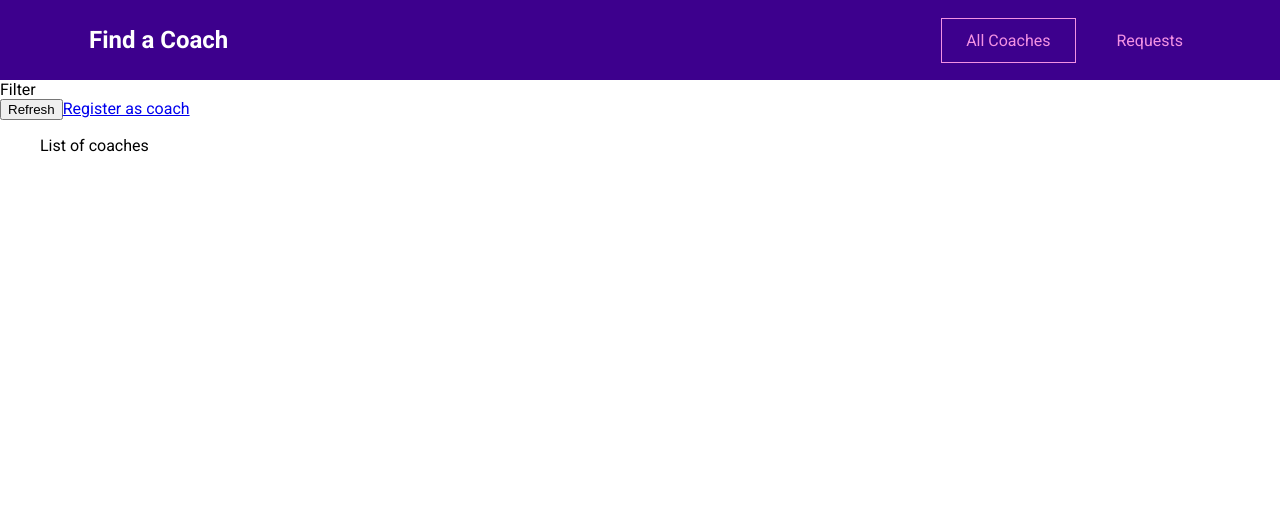
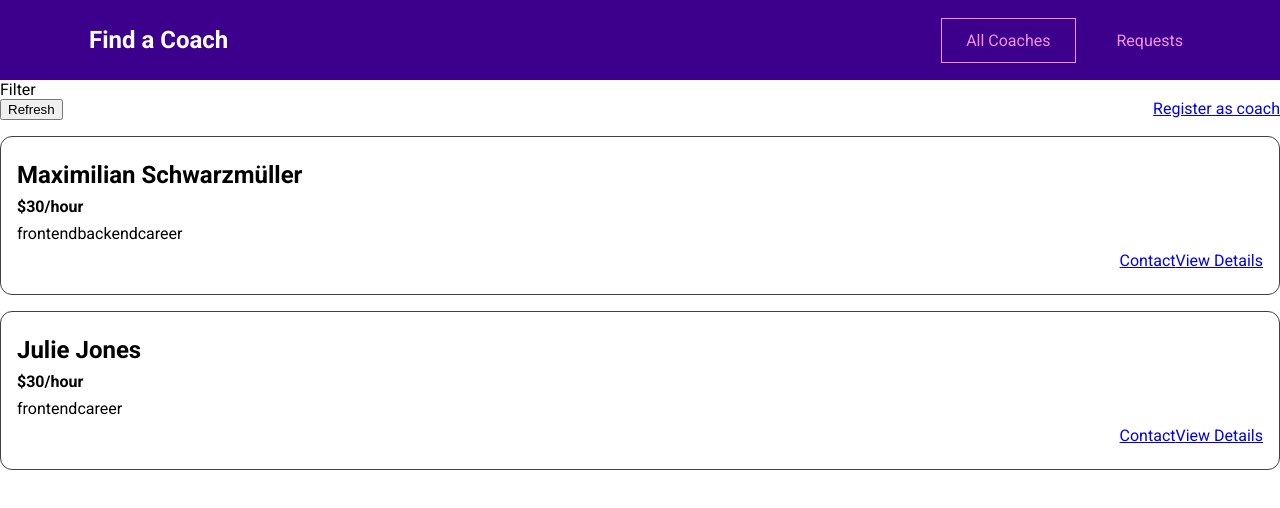
Before and after one commit to refayathaque/vue-coach-finder, a Vue app: page /coaches in a window 1280 px wide. Shown: the top 508 px of the page. Built offline with nearby package versions, Linux system fonts and the light colour scheme.

Commit message:
Nov 5 056

```diff
--- /dev/null
+++ b/src/components/CoachItem.vue
@@ -0,0 +1,51 @@
+<template>
+  <li>
+    <h3>{{ firstName }} {{ lastName }}</h3>
+    <h4>${{ rate }}/hour</h4>
+    <div>
+      <span v-for="area in areas" :key="area">{{ area }}</span>
+    </div>
+    <div class="actions">
+      <router-link :to="coachContactLink">Contact</router-link>
+      <router-link :to="coachDetailsLink">View Details</router-link>
+    </div>
+  </li>
+</template>
+
+<script>
+export default {
+  props: ["id", "firstName", "lastName", "rate", "areas"],
+  computed: {
+    coachContactLink() {
+      return `${this.$route.path}/${this.id}/contact`
+      // return `/coaches/${this.id}/contact`
+    },
+    coachDetailsLink() {
+      return `${this.$route.path}/${this.id}`
+    }
+  }
+};
+</script>
+
+<style scoped>
+li {
+  margin: 1rem 0;
+  border: 1px solid #424242;
+  border-radius: 12px;
+  padding: 1rem;
+}
+h3 {
+  font-size: 1.5rem;
+}
+h3,
+h4 {
+  margin: 0.5rem 0;
+}
+div {
+  margin: 0.5rem 0;
+}
+.actions {
+  display: flex;
+  justify-content: flex-end;
+}
+</style>
--- a/src/main.js
+++ b/src/main.js
@@ -1,10 +1,12 @@
 import { createApp } from "vue";
 
-import router from './router.js'
+import router from "./router.js";
+import store from "./store";
 import App from "./App.vue";
 
-const app = createApp(App)
+const app = createApp(App);
 
 app.use(router);
+app.use(store);
 
 app.mount("#app");
--- a/src/pages/CoachesList.vue
+++ b/src/pages/CoachesList.vue
@@ -3,12 +3,52 @@
     Filter
   </section>
   <section>
-    <div class="conntrols">
+    <div class="controls">
       <button>Refresh</button>
       <router-link to="/register">Register as coach</router-link>
     </div>
-    <ul>
-      List of coaches
+    <ul v-if="hasCoaches">
+      <!-- <li v-for="coach in filteredCoaches" :key="coach.id">
+        {{ coach.firstName }}
+      </li> -->
+      <CoachItem
+        v-for="coach in filteredCoaches"
+        :key="coach.id"
+        :id="coach.id"
+        :first-name="coach.firstName"
+        :last-name="coach.lastName"
+        :rate="coach.hourlyRate"
+        :areas="coach.areas"
+      />
     </ul>
+    <h3 v-else>No coaches found</h3>
   </section>
 </template>
+
+<script>
+import { mapGetters } from "vuex";
+import CoachItem from "../components/CoachItem.vue";
+
+export default {
+  components: { CoachItem },
+  computed: {
+    filteredCoaches() {
+      return this.$store.getters["coachesModule/coaches"];
+      // syntax for accessing getters within namespaced modules
+    },
+    ...mapGetters("coachesModule", ["hasCoaches"]),
+  },
+};
+</script>
+
+<style scoped>
+  ul {
+    list-style: none;
+    margin: 0;
+    padding: 0;
+  }
+  .controls {
+    display: flex;
+    justify-content: space-between;
+  }
+</style>
--- /dev/null
+++ b/src/store/coaches.js
@@ -0,0 +1,22 @@
+const coaches = [
+  {
+    id: 'c1',
+    firstName: 'Maximilian',
+    lastName: 'Schwarzmüller',
+    areas: ['frontend', 'backend', 'career'],
+    description:
+      "I'm Maximilian and I've worked as a freelance web developer for years. Let me help you become a developer as well!",
+    hourlyRate: 30
+  },
+  {
+    id: 'c2',
+    firstName: 'Julie',
+    lastName: 'Jones',
+    areas: ['frontend', 'career'],
+    description:
+      'I am Julie and as a senior developer in a big tech company, I can help you get your first job or progress in your current role.',
+    hourlyRate: 30
+  }
+]
+
+export default coaches;
--- /dev/null
+++ b/src/store/index.js
@@ -0,0 +1,9 @@
+import { createStore } from "vuex";
+
+import coachesModule from "./modules/coaches.js";
+
+const store = createStore({
+  modules: { coachesModule },
+});
+
+export default store;
--- /dev/null
+++ b/src/store/modules/coaches.js
@@ -0,0 +1,20 @@
+import coaches from "../coaches.js";
+
+export default {
+  namespaced: true,
+  state() {
+    return {
+      coaches,
+    };
+  },
+  mutations: {},
+  actions: {},
+  getters: {
+    coaches({ coaches }) {
+      return coaches;
+    },
+    hasCoaches({ coaches }) {
+      return coaches && coaches.length > 0
+    }
+  },
+};
```
Also changed, not shown: src/pages/NotFound.vue (line endings or trailing spaces).
